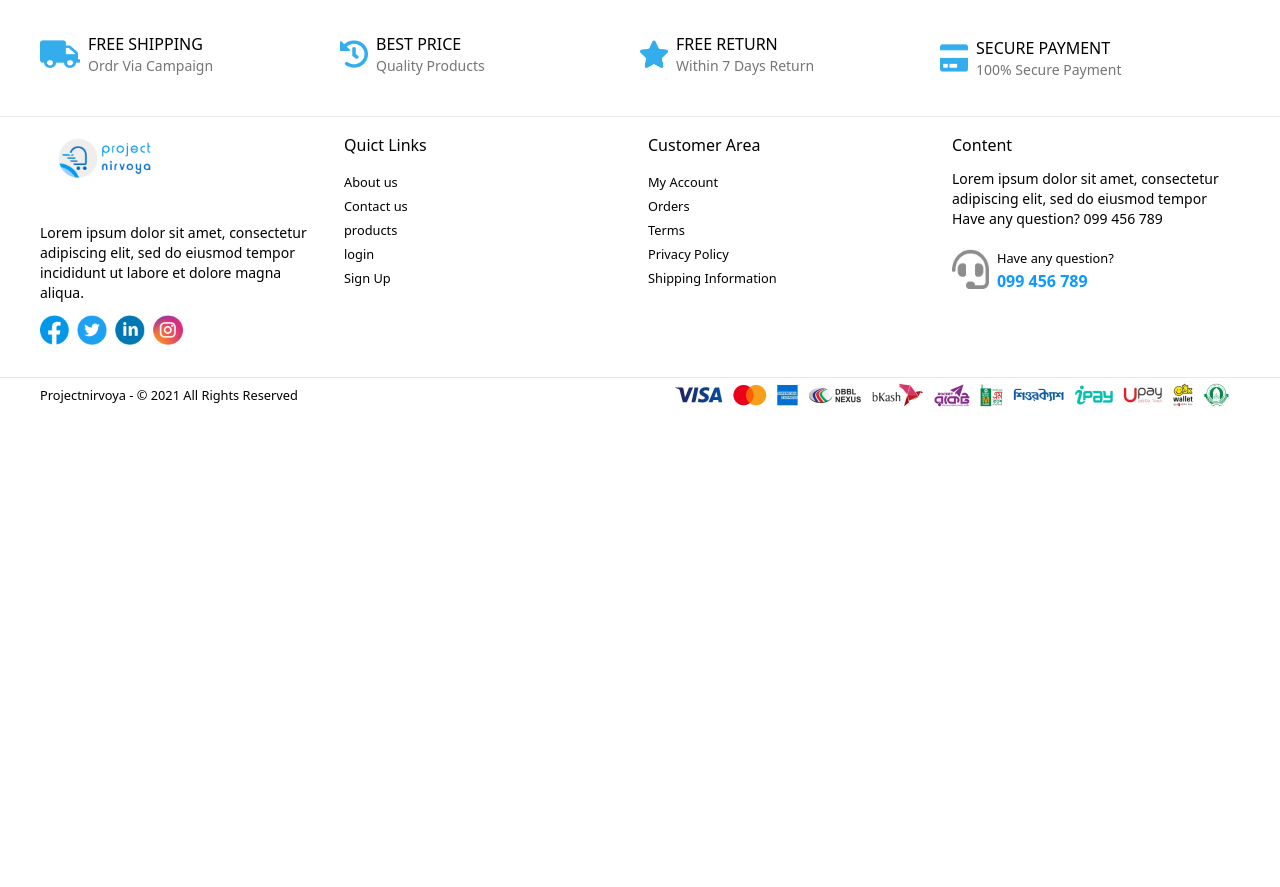
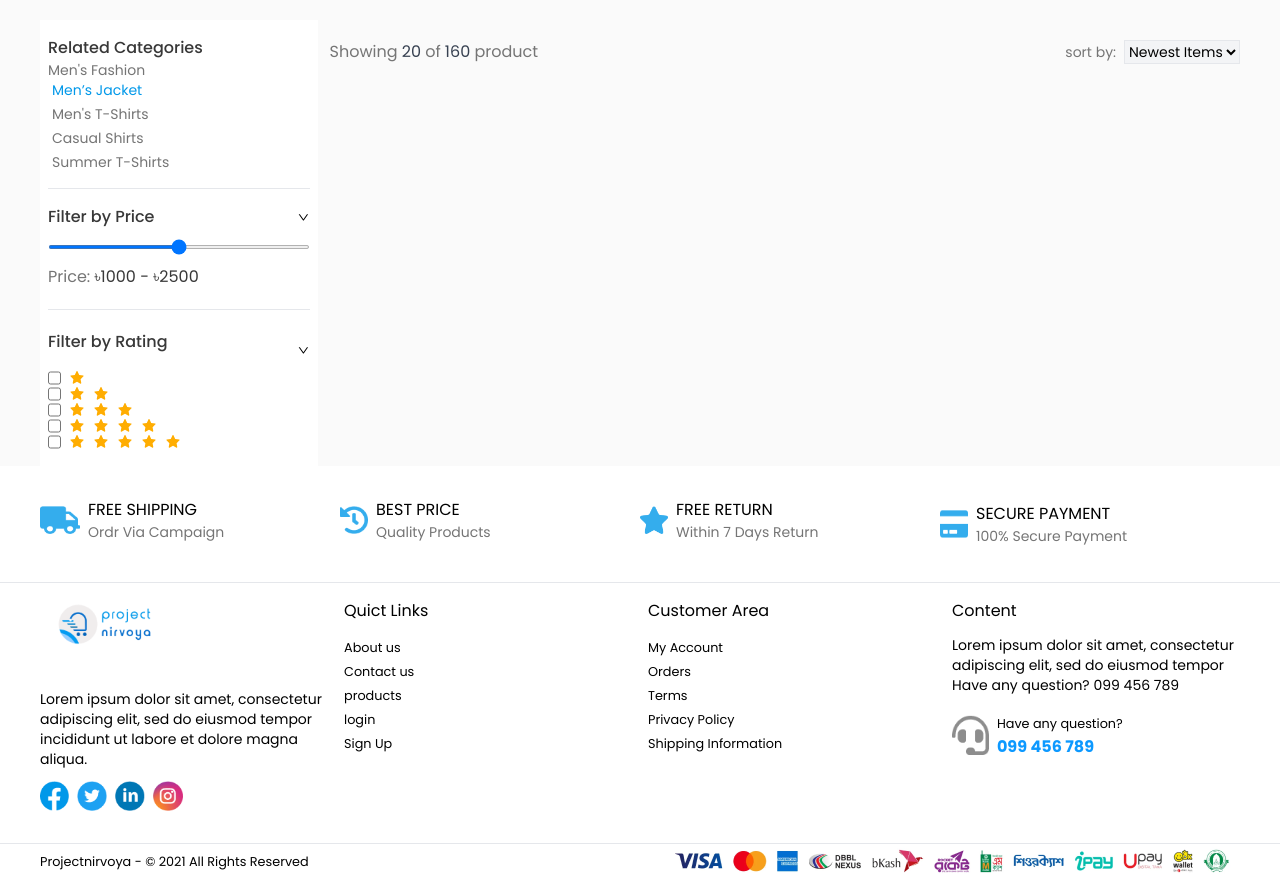
Before and after one commit to mousumiaktar/oikko-dotcom-bd, a React (Create React App) app: page /category in a window 1280 px wide. Before the commit the page ends 800 px from the top, so only its background shows below. Built offline with nearby package versions, Linux system fonts and the light colour scheme.

Commit message:
filter section added

```diff
--- a/public/index.html
+++ b/public/index.html
@@ -15,6 +15,7 @@
       user's mobile device or desktop. See https://developers.google.com/web/fundamentals/web-app-manifest/
     -->
     <link rel="manifest" href="%PUBLIC_URL%/manifest.json" />
+    <link href="https://fonts.googleapis.com/css2?family=Poppins:wght@400;500;600;700&display=swap" rel="stylesheet">
     <!--
       Notice the use of %PUBLIC_URL% in the tags above.
       It will be replaced with the URL of the `public` folder during the build.
--- a/src/App.js
+++ b/src/App.js
@@ -2,6 +2,7 @@ import { Route, Routes } from 'react-router-dom';
 import './App.css';
 import Details from './components/pages/details/Details';
 import Home from './components/pages/home/Home';
+import ProductCategory from './components/pages/productCategory/ProductCategory';
 import Footer from './components/share/footer/Footer';
 
 function App() {
@@ -10,6 +11,7 @@ function App() {
       <Routes>
         <Route path='/' element={<Home />}></Route>
         <Route path='/details' element={<Details />}></Route>
+        <Route path='/category' element={<ProductCategory />}></Route>
       </Routes>
       <Footer />
     </div>
--- /dev/null
+++ b/src/components/pages/productCategory/FilterProduct.js
@@ -0,0 +1,71 @@
+import React from 'react';
+import { AiFillStar, AiOutlineDown } from 'react-icons/ai';
+
+const FilterProduct = () => {
+    return (
+        <div className='bg-white px-2 py-4 mt-5'>
+            <div className=''>
+                <p className='font-medium text-[#383838]'>Related Categories</p>
+                <div className='text-sm'>
+                    <p className='text-[#757575] font-normal'>Men's Fashion</p>
+                    <div className='text-[#757575] ml-1'>
+                        <p className='text-[#0198E9] mb-1'>Men’s Jacket</p>
+                        <p className='mb-1'>Men's T-Shirts</p>
+                        <p className='mb-1'>Casual Shirts</p>
+                        <p className='mb-1'>Summer T-Shirts</p>
+                    </div>
+                </div>
+                <hr className='my-4' />
+            </div>
+            <div>
+                <div className='flex items-center justify-between'>
+                    <p className='text-[#383838] font-medium'>Filter by Price</p>
+                    <small><AiOutlineDown /></small>
+                </div>
+                <input type="range" name="" id="" className='w-full h-1 my-4' />
+                <p className='text-[#383838]'><span className='text-[#757575]'>Price:</span> ৳1000 - ৳2500 </p>
+            </div>
+            <hr className='my-5' />
+            <div>
+                <div className='flex items-center justify-between'>
+                    <p className='text-[#383838] font-medium mb-4'>Filter by Rating</p>
+                    <small><AiOutlineDown /></small>
+                </div>
+                <div>
+                    <div className='flex gap-2'>
+                        <input type="checkbox" name="" id="" />
+                        <AiFillStar className='text-[#FFAD01]' />
+                    </div>
+                    <div className='flex gap-2'>
+                        <input type="checkbox" name="" id="" />
+                        <AiFillStar className='text-[#FFAD01]' />
+                        <AiFillStar className='text-[#FFAD01]' />
+                    </div>
+                    <div className='flex gap-2'>
+                        <input type="checkbox" name="" id="" />
+                        <AiFillStar className='text-[#FFAD01]' />
+                        <AiFillStar className='text-[#FFAD01]' />
+                        <AiFillStar className='text-[#FFAD01]' />
+                    </div>
+                    <div className='flex gap-2'>
+                        <input type="checkbox" name="" id="" />
+                        <AiFillStar className='text-[#FFAD01]' />
+                        <AiFillStar className='text-[#FFAD01]' />
+                        <AiFillStar className='text-[#FFAD01]' />
+                        <AiFillStar className='text-[#FFAD01]' />
+                    </div>
+                    <div className='flex gap-2'>
+                        <input type="checkbox" name="" id="" />
+                        <AiFillStar className='text-[#FFAD01]' />
+                        <AiFillStar className='text-[#FFAD01]' />
+                        <AiFillStar className='text-[#FFAD01]' />
+                        <AiFillStar className='text-[#FFAD01]' />
+                        <AiFillStar className='text-[#FFAD01]' />
+                    </div>
+                </div>
+            </div>
+        </div>
+    );
+};
+
+export default FilterProduct;
--- /dev/null
+++ b/src/components/pages/productCategory/ProductCategory.js
@@ -0,0 +1,36 @@
+import React from 'react';
+import Container from '../Container';
+import FilterProduct from './FilterProduct';
+
+const ProductCategory = () => {
+    return (
+        <div className='bg-[#FAFAFA]'>
+            <Container>
+                <section className='md:flex lg:flex'>
+                    <div className='w-[300px] mr-3'>
+                        <FilterProduct />
+                    </div>
+
+                    <div className=' w-full md:w-[82%] mx-auto'>
+                        <div className='flex items-center justify-between mt-10'>
+                            <div className='flex items-center gap-1'>
+                                <p className='text-[#757575]'>Showing  <span className='text-gray-700'>20</span> of</p>
+                                <p className='text-[#757575]'><span className='text-gray-700'>160</span> product</p>
+                            </div>
+                            <div className='flex items-center'>
+                                <small className='text-sm text-[#757575] mr-2'>sort by: </small>
+                                <div>
+                                    <select className='bg-gray-100 border border-gray-200 text-sm'>
+                                        <option>Newest Items</option>
+                                    </select>
+                                </div>
+                            </div>
+                        </div>
+                    </div>
+                </section>
+            </Container>
+        </div>
+    );
+};
+
+export default ProductCategory;
--- a/src/index.css
+++ b/src/index.css
@@ -1,3 +1,6 @@
+*{
+    font-family: 'Poppins', sans-serif;
+}
 @tailwind base;
 @tailwind components;
 @tailwind utilities;
```
